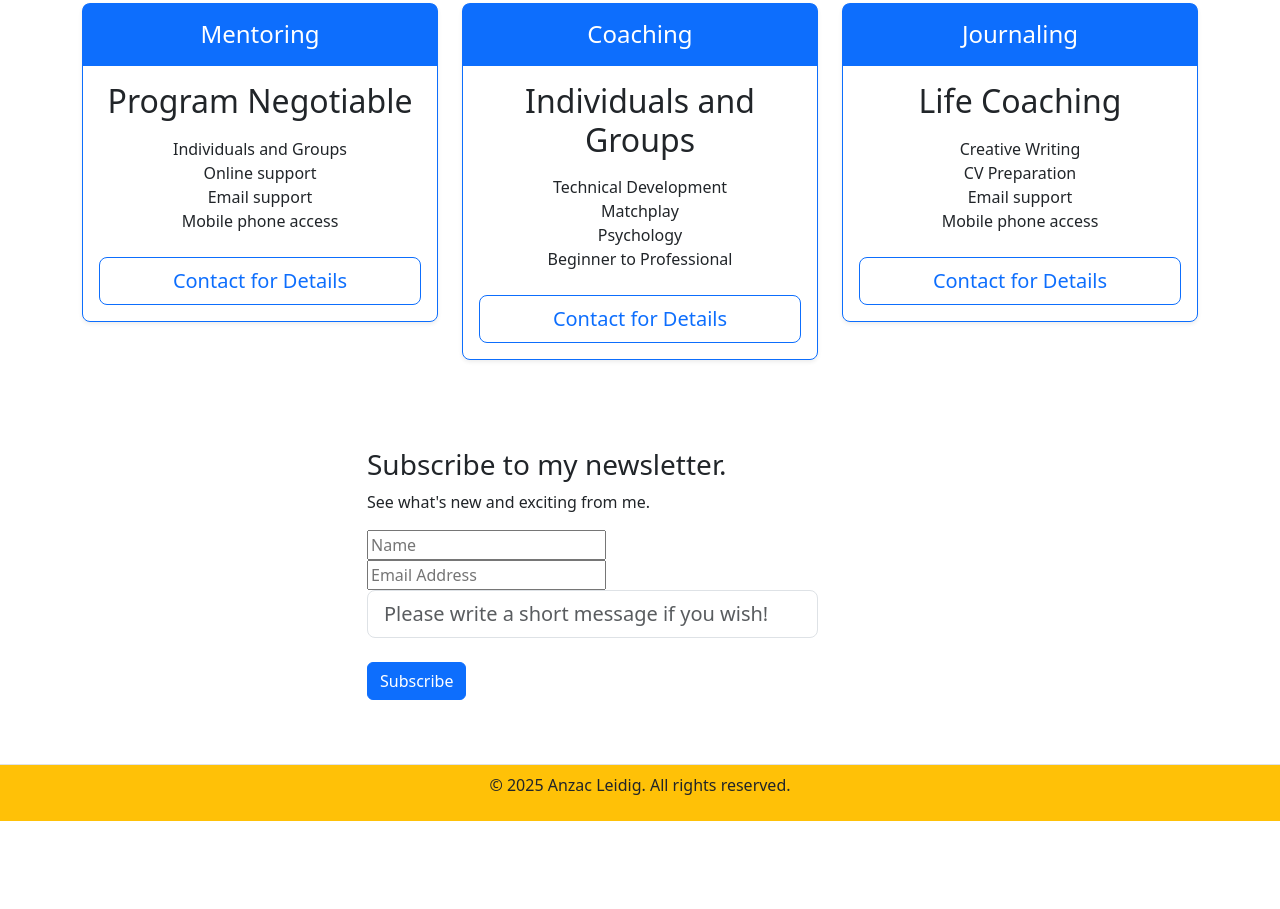
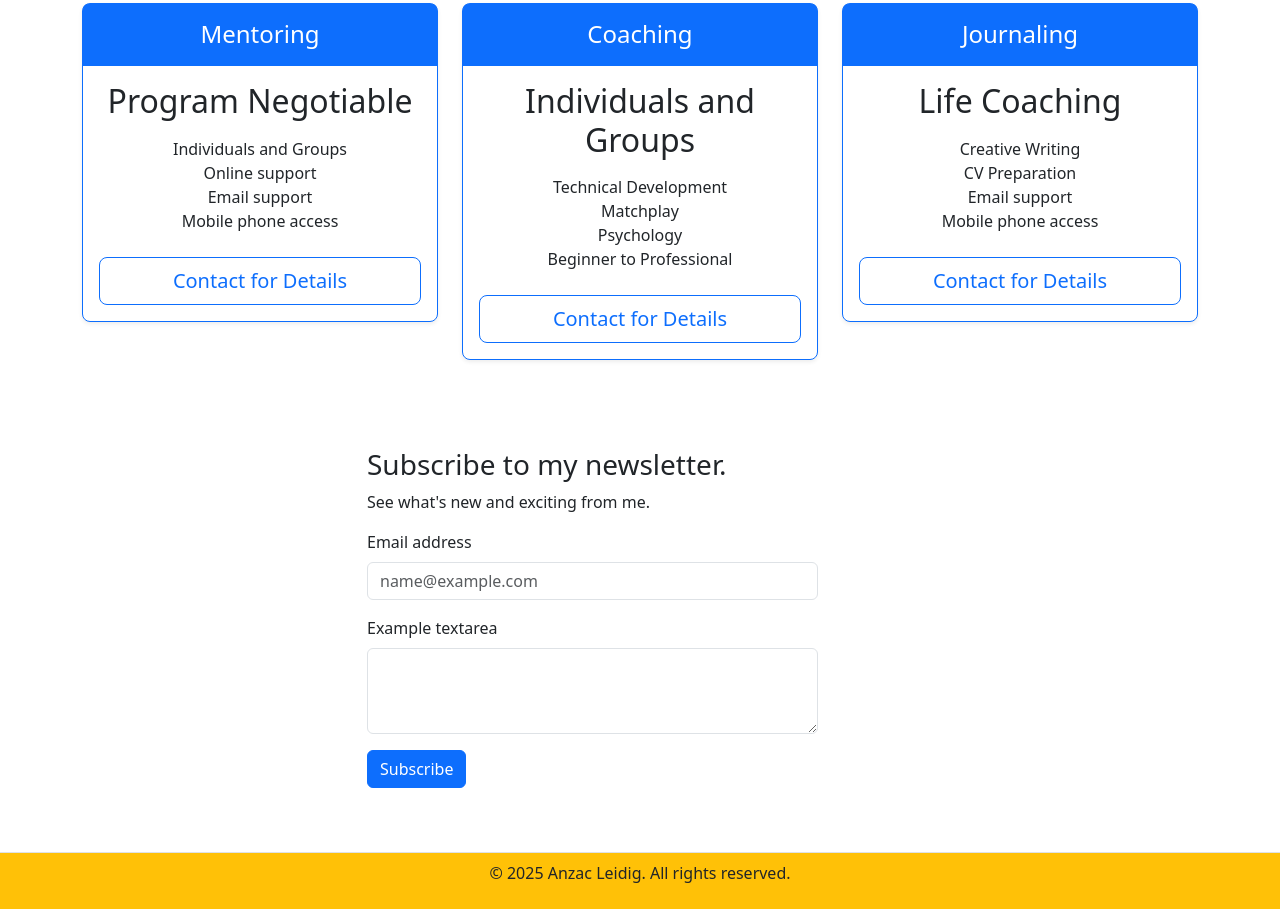
Before and after one commit to nleidig/html-anzactest, a plain HTML site: page index.html in a window 1280 px wide. Shown: the part 1545-2454 px from the top of the page. Before the commit the page ends 2366 px from the top, so only its background shows below. Drawn offline with nearby package versions, Linux system fonts and the light colour scheme; a script that the page names is missing.

Commit message:
Update index.html

```diff
--- a/index.html
+++ b/index.html
@@ -204,11 +204,14 @@
           <h3>Subscribe to my newsletter.</h3>
           <p>See what's new and exciting from me.</p>
           <form action="https://formsubmit.co/nickleidig7@gmail.com" method="POST">
-            <input type="text" name="name" placeholder="Name" required>
-            <input type="email" name="email" placeholder="Email Address" required>
-            <br>
-            <input class="form-control form-control-lg" type="text" placeholder="Please write a short message if you wish!">
-            <br>
+           <div class="mb-3">
+  <label for="exampleFormControlInput1" class="form-label">Email address</label>
+  <input type="email" class="form-control" id="exampleFormControlInput1" placeholder="name@example.com">
+</div>
+<div class="mb-3">
+  <label for="exampleFormControlTextarea1" class="form-label">Example textarea</label>
+  <textarea class="form-control" id="exampleFormControlTextarea1" rows="3"></textarea>
+</div>
             <button class="btn btn-primary" type="submit">Subscribe</button>
           </form>
 
```
